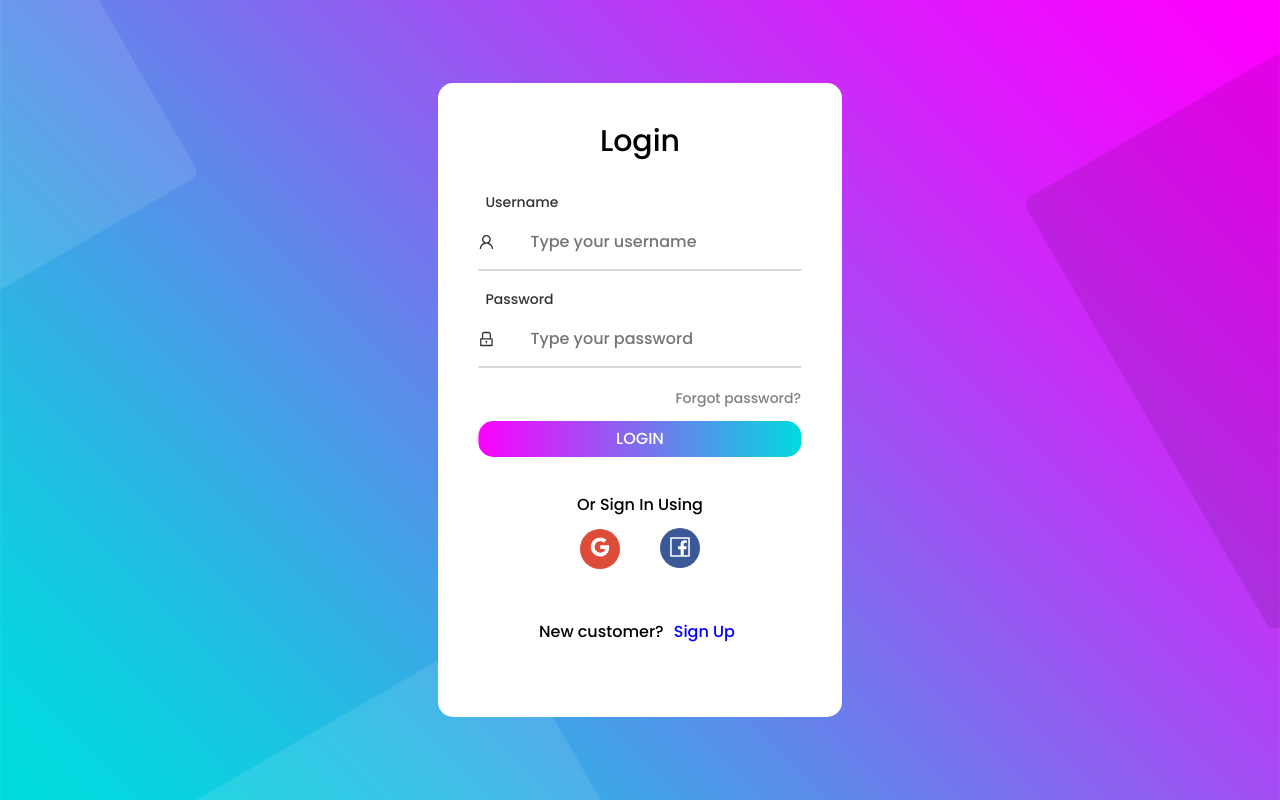
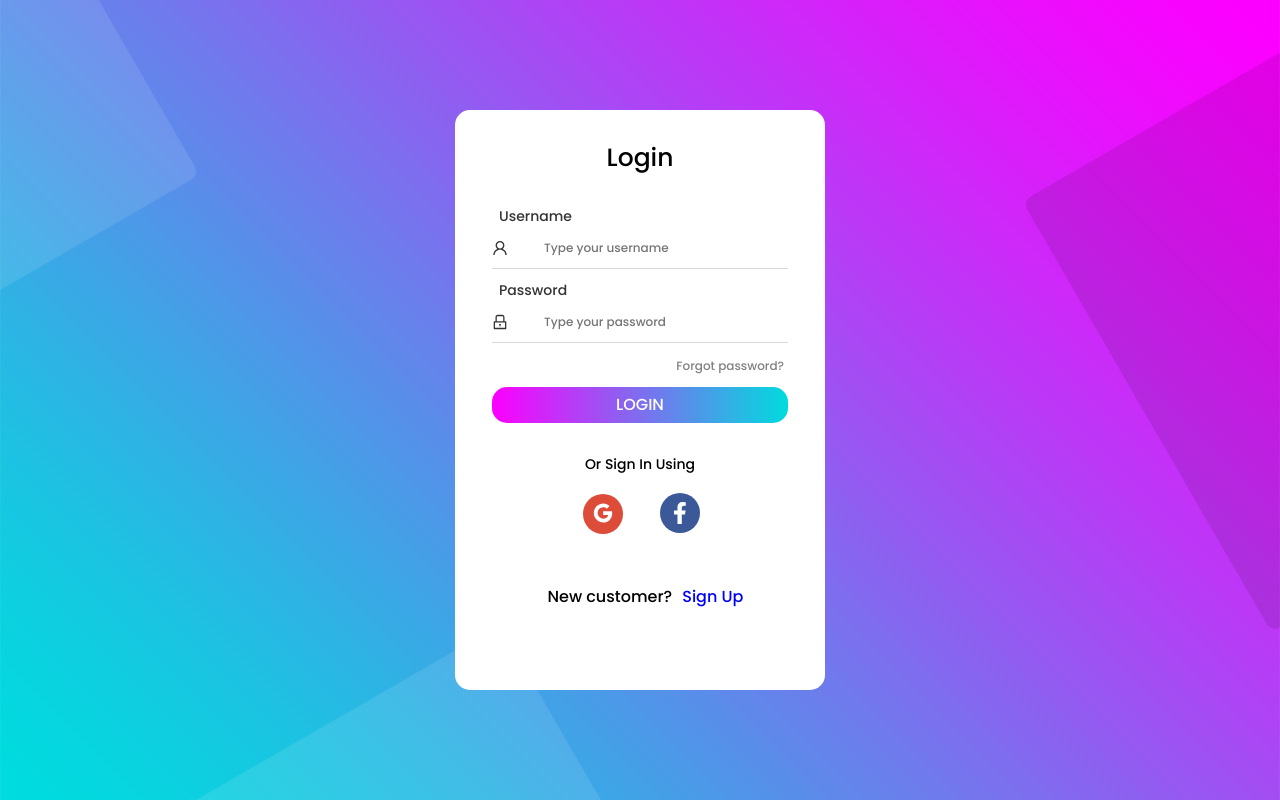
Before and after one commit to thucong/fe-project, a Next.js app: page /login/Login in a window 1280 px wide. Built offline with nearby package versions, Linux system fonts and the light colour scheme.

Commit message:
Fix css & Facebook Icon

```diff
--- a/package.json
+++ b/package.json
@@ -10,6 +10,10 @@
   },
   "dependencies": {
     "@ant-design/icons": "4.0.0",
+    "@fortawesome/fontawesome-svg-core": "^1.2.36",
+    "@fortawesome/free-brands-svg-icons": "^5.15.4",
+    "@fortawesome/free-solid-svg-icons": "^5.15.4",
+    "@fortawesome/react-fontawesome": "^0.1.15",
     "antd": "^4.16.13",
     "next": "11.1.0",
     "react": "17.0.2",
--- a/src/pages/login/Login.js
+++ b/src/pages/login/Login.js
@@ -5,6 +5,11 @@
   FacebookOutlined,
   GoogleOutlined,
 } from "@ant-design/icons";
+
+import { library } from "@fortawesome/fontawesome-svg-core";
+import { FontAwesomeIcon } from "@fortawesome/react-fontawesome";
+import { faFacebookF } from "@fortawesome/free-brands-svg-icons";
+
 const Login = () => {
   return (
     <div className={styles.container}>
@@ -48,7 +53,7 @@
             <GoogleOutlined />
           </button>
           <button className={styles.btn_facebook}>
-            <FacebookOutlined />
+            <FontAwesomeIcon icon={faFacebookF} />
           </button>
 
           <div className={styles.new_cus}>
--- a/src/pages/login/Login.module.css
+++ b/src/pages/login/Login.module.css
@@ -22,14 +22,14 @@
   top: 50%;
   left: 50%;
   transform: translate(-50%, -50%);
-  width: 404px;
-  height: 634px;
+  width: 370px;
+  height: 580px;
   background-color: white;
   border-radius: 15px;
 }
 
 .login_content h4 {
-  font-size: 30px;
+  font-size: 25px;
   color: (--text-color);
   line-height: 1.2;
   text-align: center;
@@ -41,8 +41,8 @@
   left: 50%;
   transform: translate(-50%, -50%);
   position: relative;
-  border-bottom: 2px solid #d9d9d9;
-  margin-top: 15px;
+  border-bottom: 1px solid #d9d9d9;
+  margin-top: 8px;
 }
 
 .input_label {
@@ -57,19 +57,19 @@
 }
 
 .icon {
-  padding: 20px 0 0 0;
+  padding: 12px 0 0 0;
   color: #333333;
   min-width: 50px;
 }
 
 .input {
-  font-size: 16px;
+  font-size: 12px;
   color: #333333;
   line-height: 1.2;
   border: none;
   display: block;
   width: 100%;
-  height: 55px;
+  height: 40px;
   background: transparent;
 }
 
@@ -78,7 +78,7 @@
 }
 
 .forgot_password {
-  font-size: 14px;
+  font-size: 12px;
   float: right;
   padding-top: 10px;
   padding-right: 41px;
@@ -118,7 +118,7 @@
   align-items: center;
   text-align: center;
   margin-top: -10px;
-  margin-bottom: -10px;
+  font-size: 14px;
 }
 
 .btn_google {
```
Also changed, not shown: 1 other file (tests, documents, lock files or other folders).
